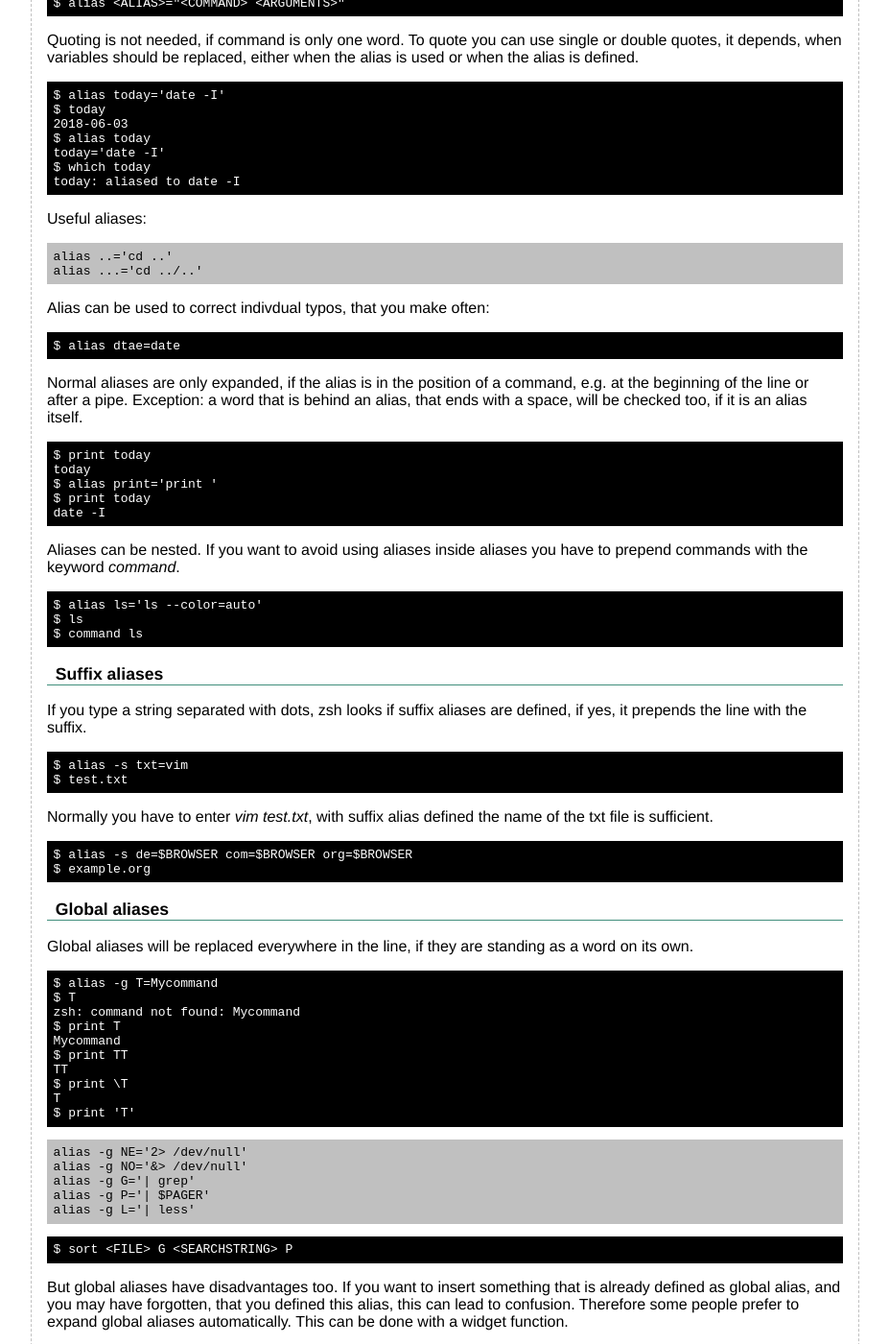
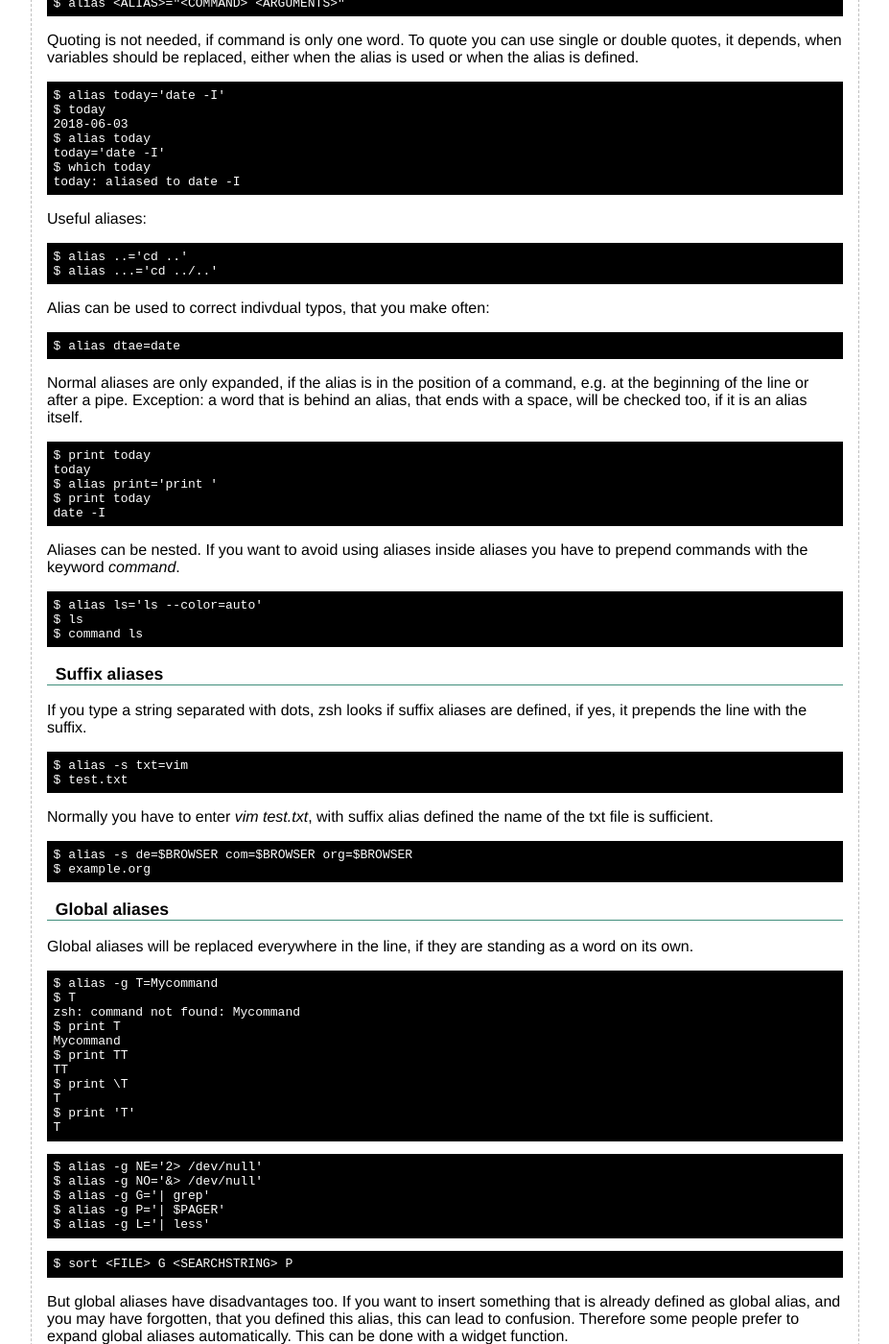
Before and after one commit to flyinggreenfrog/flyinggreenfrog.github.io, a Jekyll site: the page built from knowledgebase/zsh.md, in a window 1280 px wide and 1400 px high, scrolled down 792 px. Shown: the whole window at 96% size, without its empty margins (176-1103 px from the left). Built offline with Jekyll 4.4.1, drawn with Linux system fonts in a browser that asks for light colours.

Commit message:
Small adjustments on zsh.

````diff
--- a/knowledgebase/zsh.md
+++ b/knowledgebase/zsh.md
@@ -61,9 +61,9 @@ today: aliased to date -I
 
 Useful aliases:
 
-``` text
-alias ..='cd ..'
-alias ...='cd ../..'
+``` sh
+$ alias ..='cd ..'
+$ alias ...='cd ../..'
 ```
 
 Alias can be used to correct indivdual typos, that you make often:
@@ -128,14 +128,15 @@ TT
 $ print \T
 T
 $ print 'T'
+T
 ```
 
-``` text
-alias -g NE='2> /dev/null'
-alias -g NO='&> /dev/null'
-alias -g G='| grep'
-alias -g P='| $PAGER'
-alias -g L='| less'
+``` sh
+$ alias -g NE='2> /dev/null'
+$ alias -g NO='&> /dev/null'
+$ alias -g G='| grep'
+$ alias -g P='| $PAGER'
+$ alias -g L='| less'
 ```
 
 ``` sh
@@ -157,7 +158,6 @@ global-alias-space () {
 zle -N global-alias-space
 bindkey ' ' global-alias-space
 ```
-
 
 ## Functions
 
````
